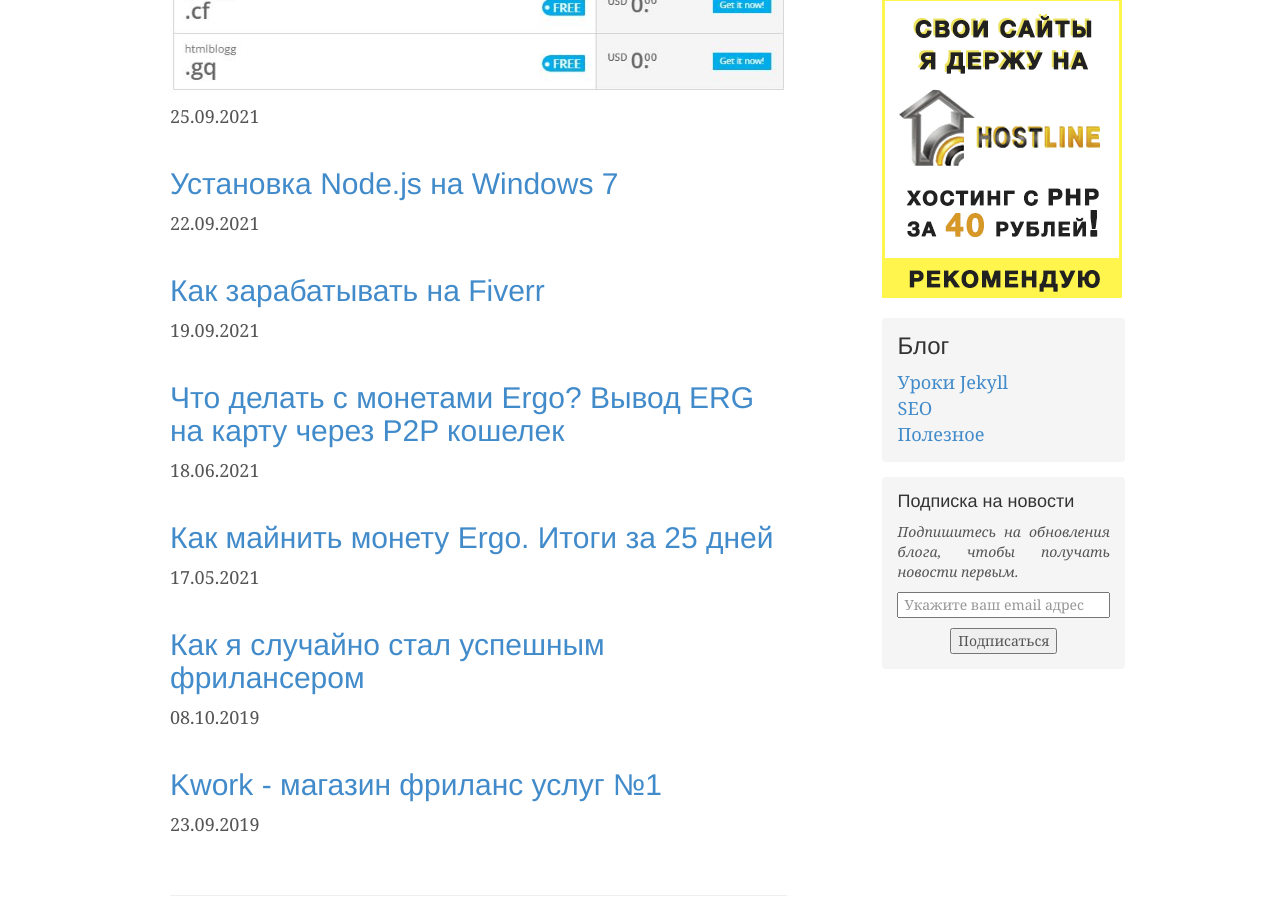
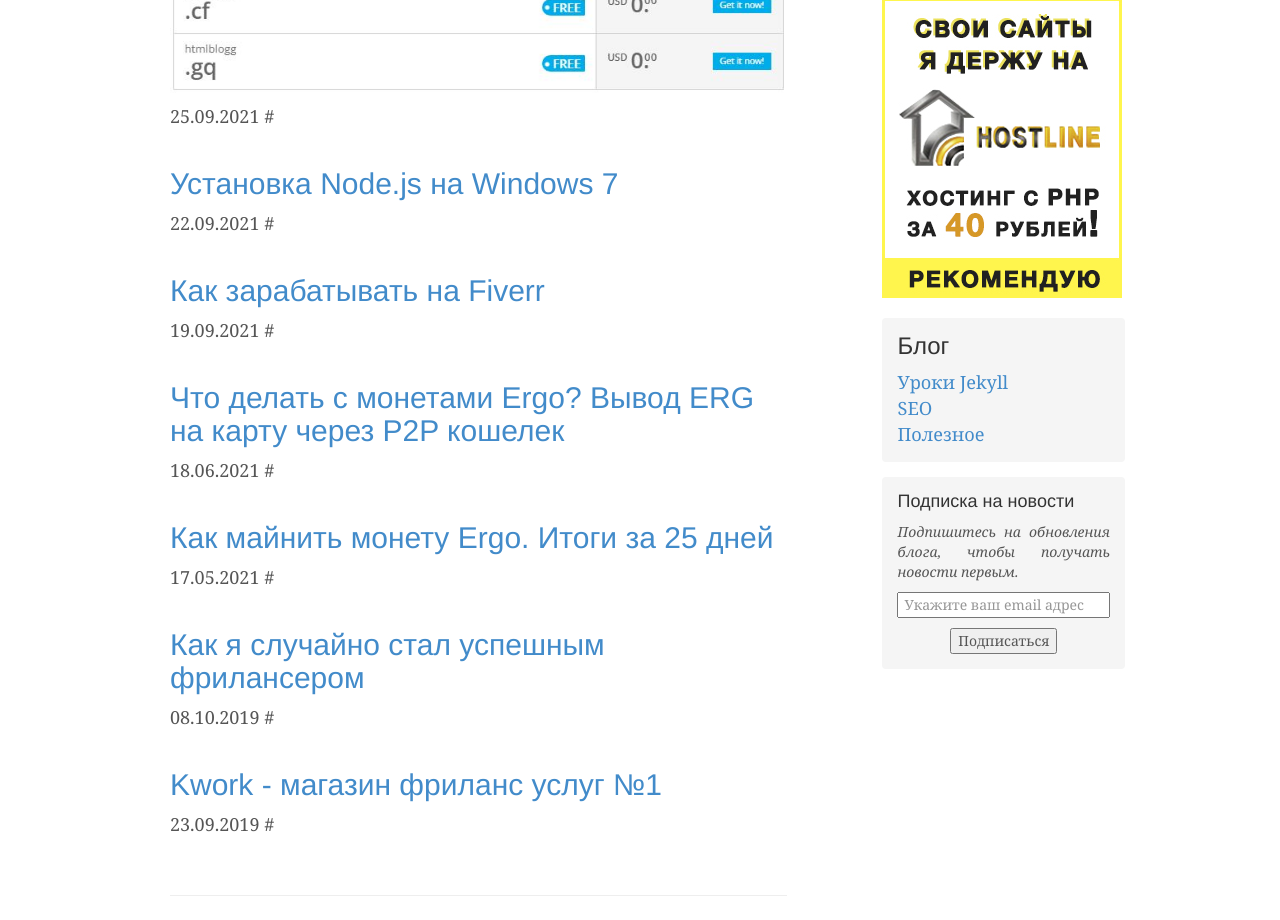
Before and after one commit to htmlblog/htmlblog.github.io, a Jekyll site: the page built from index.html, in a window 1280 px wide. Shown: the part 635-1555 px from the top of the page. Built offline with Jekyll 4.4.1, drawn with Linux system fonts in a browser that asks for light colours; the list of posts is cut into pages by our own code; comment, search, counter and statistics services are not loaded.

Commit message:
Update index.html

```diff
--- a/index.html
+++ b/index.html
@@ -9,7 +9,7 @@ layout: default
     <p><img src="{{ post.thumb }}" /></p>
   {% endif %}
   <p>
-    <span class="date">{{ post.date|date:"%d.%m.%Y" }}</span>
+    <span class="date">{{ post.date|date:"%d.%m.%Y" }} #</span>
   </p>
   <br>
 {% endfor %}
```
